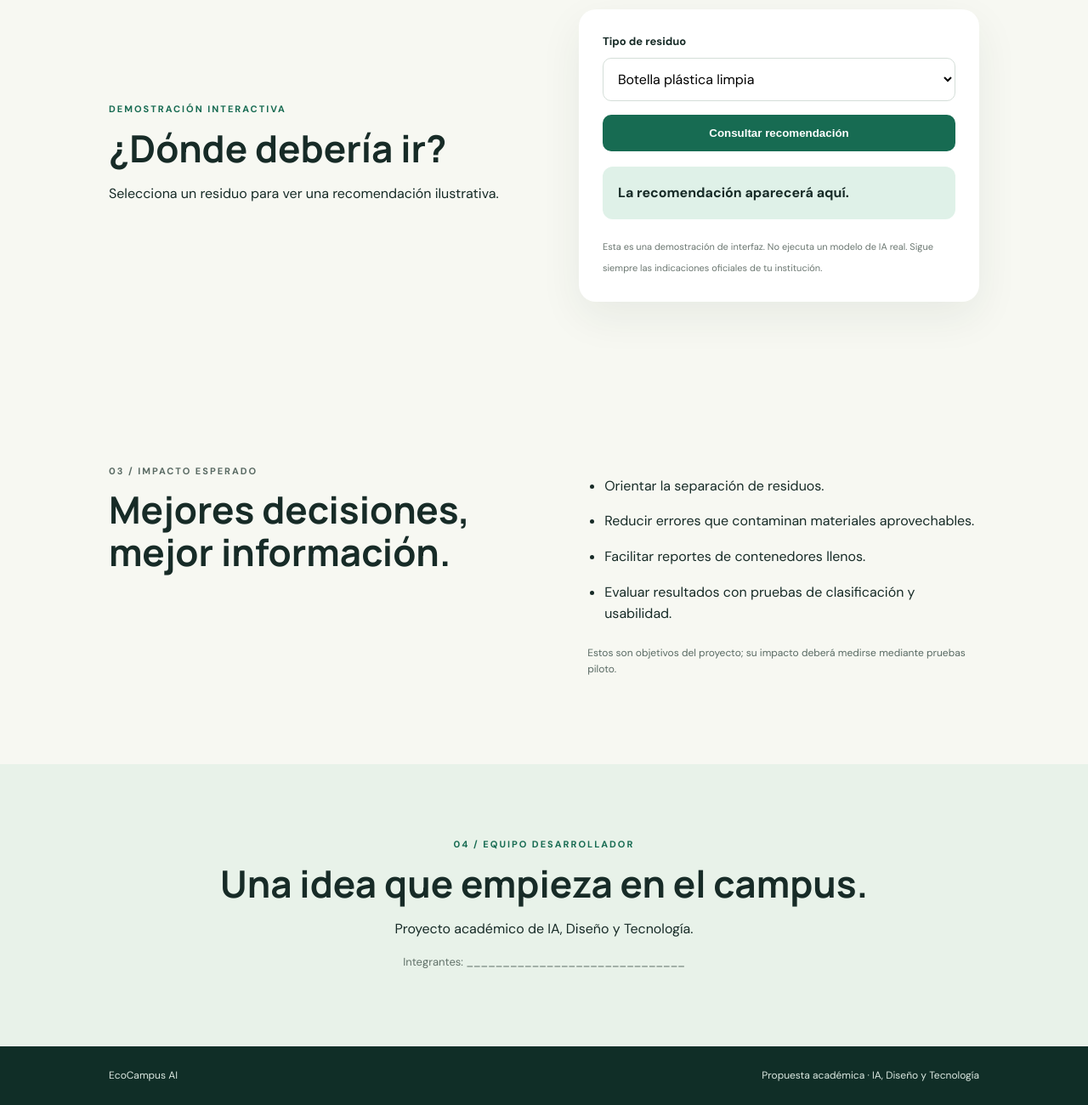
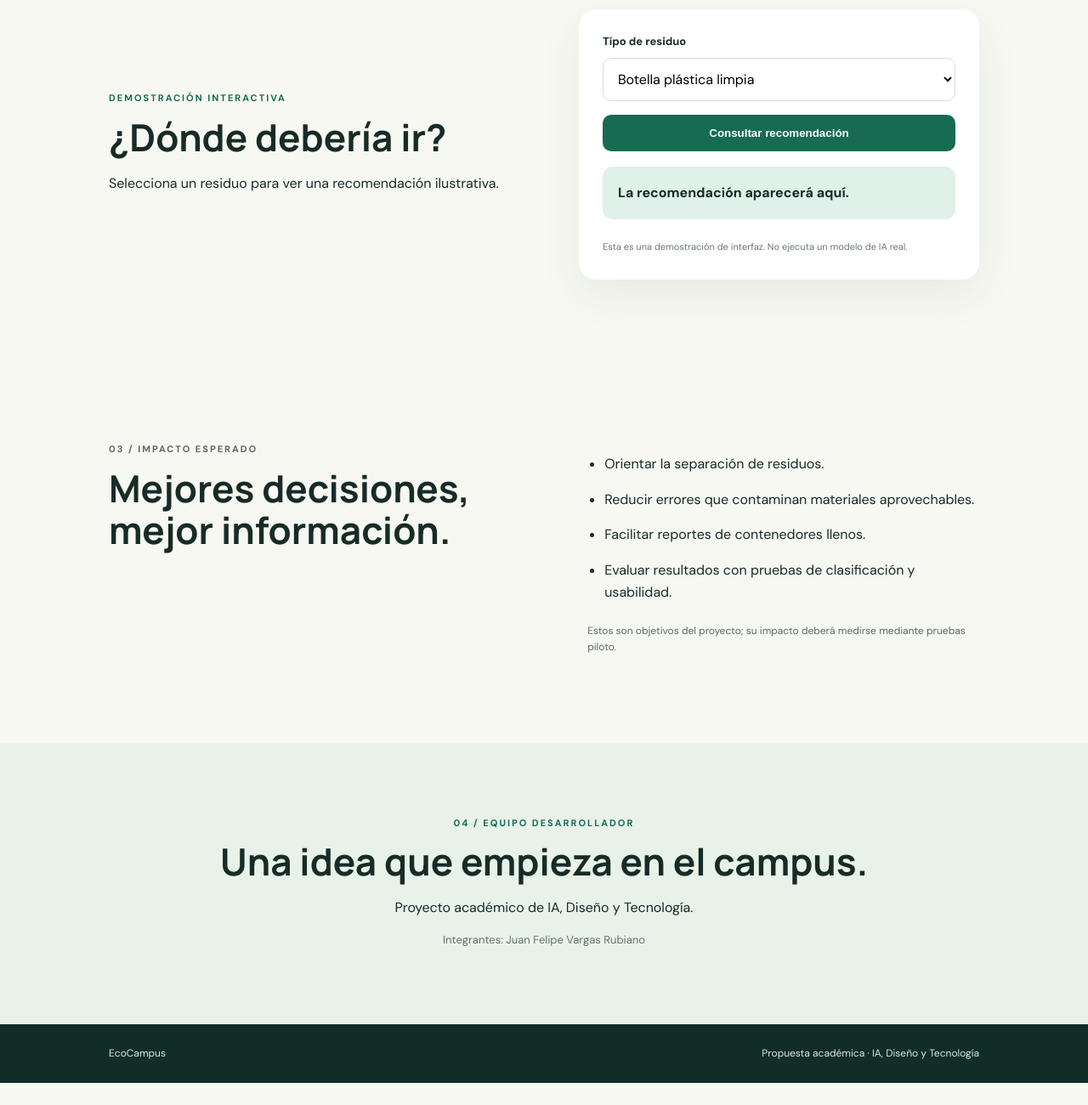
Before and after one commit to juanfevr183/EcoCampus, a plain HTML site: page index.html in a window 1280 px wide. Shown: the part 1770-3070 px from the top of the page at 85% size. After the commit the page ends 3044 px from the top, so only its background shows below. Drawn offline with Linux system fonts and the light colour scheme.

Commit message:
Update index.html

```diff
--- a/index.html
+++ b/index.html
@@ -3,8 +3,8 @@
 <head>
 <meta charset="utf-8">
 <meta name="viewport" content="width=device-width, initial-scale=1">
-<meta name="description" content="EcoCampus AI: orientación inteligente para separar residuos en el campus.">
-<title>EcoCampus AI | Separa mejor</title>
+<meta name="description" content="EcoCampus: orientación inteligente para separar residuos en el campus.">
+<title>EcoCampus | Separa mejor</title>
 <link rel="stylesheet" href="styles.css">
 </head>
 <body>
@@ -49,15 +49,15 @@
     <select id="waste"><option value="plastic">Botella plástica limpia</option><option value="paper">Papel limpio y seco</option><option value="food">Cáscaras de fruta</option><option value="dirty">Empaque sucio o mezclado</option></select>
     <button id="classify">Consultar recomendación</button>
     <div class="result" id="result" aria-live="polite">La recomendación aparecerá aquí.</div>
-    <small>Esta es una demostración de interfaz. No ejecuta un modelo de IA real. Sigue siempre las indicaciones oficiales de tu institución.</small>
+    <small>Esta es una demostración de interfaz. No ejecuta un modelo de IA real.</small>
   </div>
 </section>
 <section class="section two-col" id="impacto">
   <div><p class="eyebrow">03 / IMPACTO ESPERADO</p><h2>Mejores decisiones,<br>mejor información.</h2></div>
   <div><ul class="impact-list"><li>Orientar la separación de residuos.</li><li>Reducir errores que contaminan materiales aprovechables.</li><li>Facilitar reportes de contenedores llenos.</li><li>Evaluar resultados con pruebas de clasificación y usabilidad.</li></ul><p class="note">Estos son objetivos del proyecto; su impacto deberá medirse mediante pruebas piloto.</p></div>
 </section>
-<section class="team" id="equipo"><p class="eyebrow">04 / EQUIPO DESARROLLADOR</p><h2>Una idea que empieza en el campus.</h2><p>Proyecto académico de IA, Diseño y Tecnología.</p><p class="team-name">Integrantes: ______________________________</p></section>
+<section class="team" id="equipo"><p class="eyebrow">04 / EQUIPO DESARROLLADOR</p><h2>Una idea que empieza en el campus.</h2><p>Proyecto académico de IA, Diseño y Tecnología.</p><p class="team-name">Integrantes: Juan Felipe Vargas Rubiano</p></section>
 </main>
-<footer><span>EcoCampus AI</span><span>Propuesta académica · IA, Diseño y Tecnología</span></footer>
+<footer><span>EcoCampus </span><span>Propuesta académica · IA, Diseño y Tecnología</span></footer>
 <script src="script.js"></script>
 </body></html>
```
